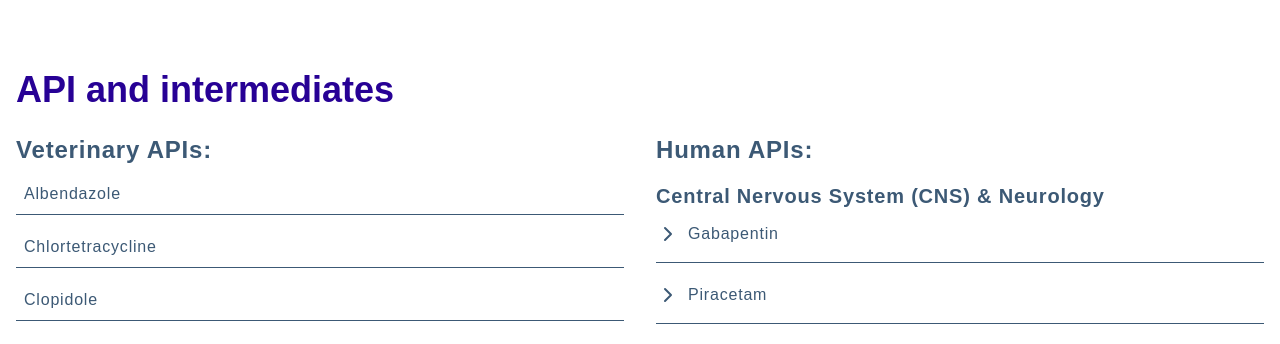
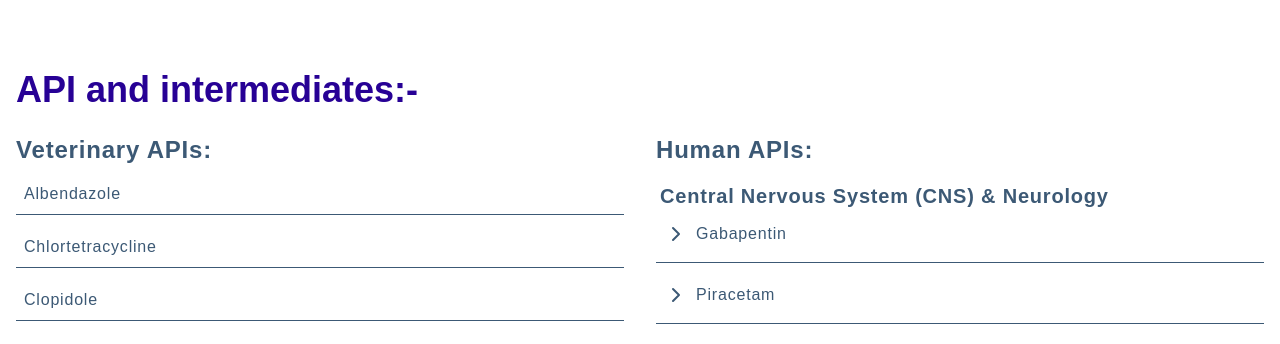
Before and after one commit to 3b3zeem/BGLPharma, a React (Vite) app: page /API-Intermediates in a window 1280 px wide. Shown: the part 454-798 px from the top of the page. Built offline with nearby package versions, Linux system fonts and the light colour scheme.

Commit message:
Update headings in APIIntermediates component for improved clarity and consistency

```diff
--- a/src/pages/Products/API Intermediates/APIIntermediates.jsx
+++ b/src/pages/Products/API Intermediates/APIIntermediates.jsx
@@ -67,11 +67,11 @@ const APIIntermediates = () => {
       <div className="container mx-auto px-4 py-25">
         <div className="w-full">
           <h3 className="text-4xl font-extrabold mb-6 text-[#270195]">
-            API and intermediates
+            API and intermediates:-
           </h3>
           <div className="grid grid-cols-1 md:grid-cols-2 gap-8">
             <div className="mb-8 tracking-wider">
-              <h4 className="text-2xl font-bold mb-4 text-[#3c5975]">
+              <h4 className="text-2xl font-extrabold mb-4 text-[#3c5975]">
                 Veterinary APIs:
               </h4>
               <ul className="space-y-5">
@@ -130,13 +130,13 @@ const APIIntermediates = () => {
             </div>
 
             <div className="mb-8 tracking-wider">
-              <h4 className="text-2xl font-bold mb-4 text-[#3c5975]">
+              <h4 className="text-2xl font-extrabold mb-4 text-[#3c5975]">
                 Human APIs:
               </h4>
               {Object.entries(APIIntermediatesData["Human APIs"]).map(
                 ([subcategory, items]) => (
                   <div key={subcategory} className="mb-6">
-                    <h5 className="text-xl font-semibold mb-3 text-[#3c5975]">
+                    <h5 className="text-xl font-semibold mb-3 text-[#3c5975] indent-1">
                       {subcategory}
                     </h5>
                     <ul className="space-y-5">
@@ -153,7 +153,7 @@ const APIIntermediates = () => {
                             }`}
                             onClick={() => toggleAccordion(subcategory, index)}
                           >
-                            <span className="mr-2">
+                            <span className="mx-2 ">
                               {item.description &&
                                 (expandedItems[subcategory]?.[index] ? (
                                   <ChevronUp />
@@ -200,7 +200,7 @@ const APIIntermediates = () => {
         <div className="grid grid-cols-1 gap-8 ">
           <div className="mb-8 tracking-wider">
             <h3 className="text-4xl font-extrabold mb-6 text-[#270195]">
-              Excipients
+              Excipients:
             </h3>
             <ul className="space-y-5">
               {APIIntermediatesData["Excipients"].map((item, index) => (
```
